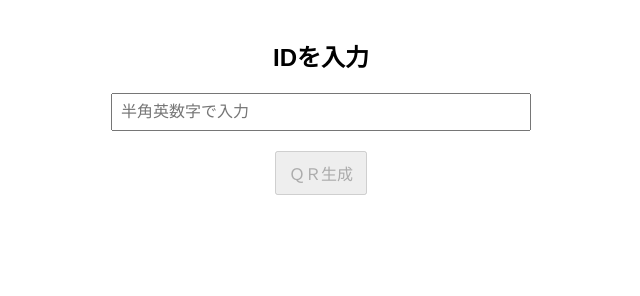
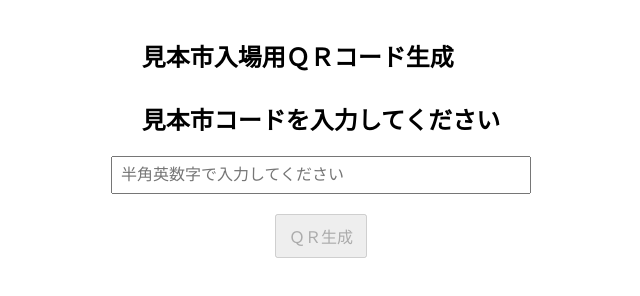
Before and after one commit to S-yama3/mihon1, a plain HTML site: page index.html in a window 1280 px wide. Shown: the whole page, without its empty margins (319-959 px from the left). Drawn offline with Linux system fonts and the light colour scheme; no server answers.

Commit message:
index.html

```diff
--- a/index.html
+++ b/index.html
@@ -49,8 +49,8 @@
 </head>
 <body>
 
-<h2>IDを入力</h2>
-<input type="text" id="userid" placeholder="半角英数字で入力">
+<h2>見本市入場用ＱＲコード生成<br><br>見本市コードを入力してください</h2>
+<input type="text" id="userid" placeholder="半角英数字で入力してください">
 
 <div id="buttonArea">
   <button id="generateBtn" disabled>ＱＲ生成</button>
```
